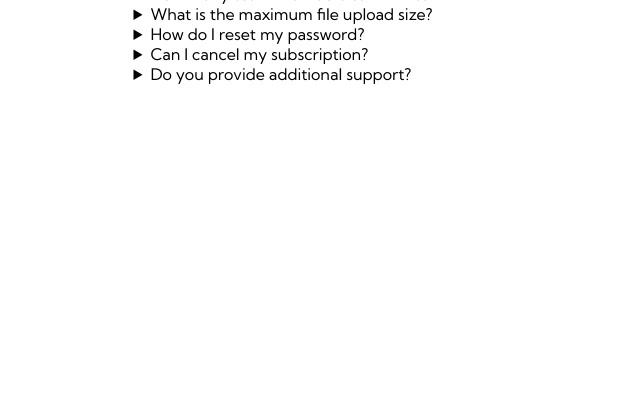
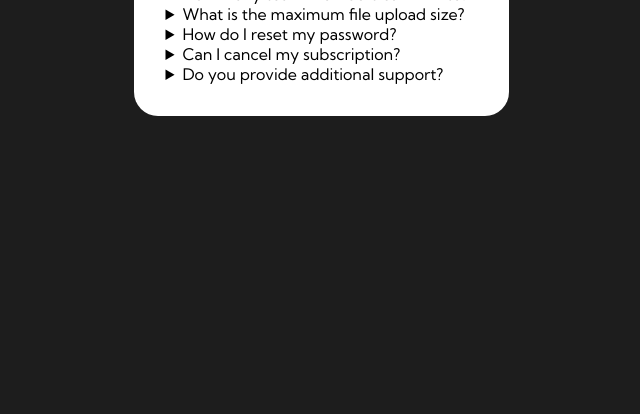
Before and after one commit to GracilianoOG/fm-faq-accordion, a plain HTML site: page index.html in a window 1280 px wide. Shown: the part 386-800 px from the top of the page, without its empty margins (319-959 px from the left). Drawn offline with Linux system fonts and the light colour scheme.

Commit message:
Spacing and coloring FAQ

```diff
--- a/styles/scss/main.scss
+++ b/styles/scss/main.scss
@@ -4,6 +4,8 @@
 @use "./partials/variables";
 
 body {
+  /* Temporary color */
+  background-color: rgb(29, 29, 29);
   display: flex;
   align-items: center;
   justify-content: center;
@@ -11,6 +13,9 @@ body {
 }
 
 .FAQ {
+  background-color: white;
+  border-radius: 1.5rem;
+  padding: 2rem;
   width: 375px;
 }
 
```
Also changed, not shown: styles/css/main.css.
